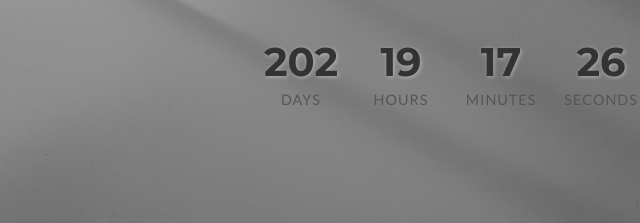
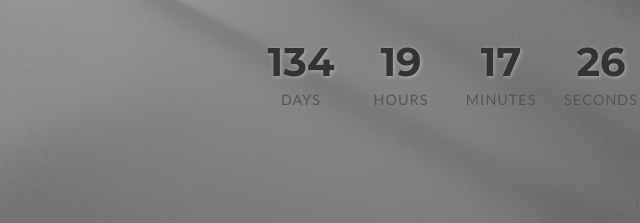
Before and after one commit to ofirttys/TTYs, a plain HTML site: page index.html in a window 1280 px wide. Shown: the part 427-650 px from the top of the page, 189-829 px from the left. Drawn offline with Linux system fonts and the light colour scheme.

Commit message:
Update index.html

```diff
--- a/index.html
+++ b/index.html
@@ -161,7 +161,7 @@
   </div>
 
   <script>
-    const countDownDate = new Date("March 09, 2027 12:00:00").getTime();
+    const countDownDate = new Date("December 31, 2026 12:00:00").getTime();
 
     const countdownTimer = setInterval(function() {
       const now = new Date().getTime();
```
